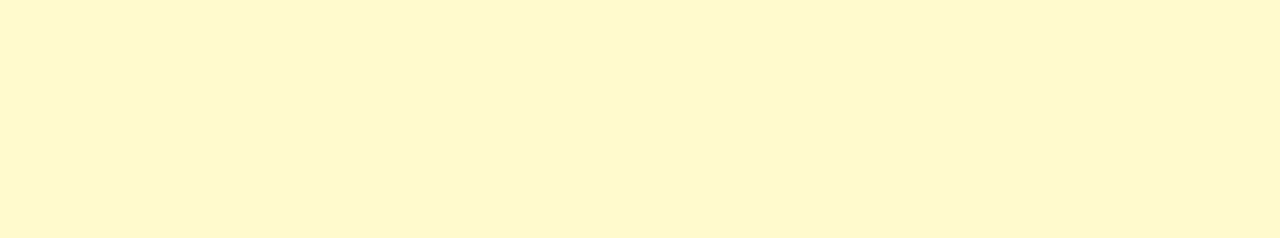
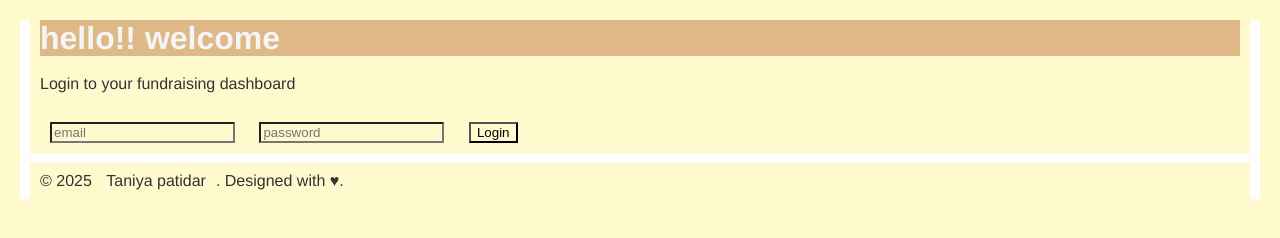
Before and after one commit to taniya-patidar/portfolio-website, a plain HTML site: page index.html in a window 1280 px wide. Drawn offline with Linux system fonts and the light colour scheme.

Commit message:
add new features

```diff
--- a/index.html
+++ b/index.html
@@ -3,9 +3,28 @@
 <head>
     <meta charset="UTF-8">
     <meta name="viewport" content="width=device-width, initial-scale=1.0">
-    <title>taniya-patidar| portfolio</title>
-    <link rel="stylesheet" href="style.css"/>
+    <title>intern dashboard login</title>
+    <link rel="stylesheet" href="style.css">
+    <link rel="preconnect" href="https://fonts.googleapis.com">
+<link rel="preconnect" href="https://fonts.gstatic.com" crossorigin>
+<link href="https://fonts.googleapis.com/css2?family=Dancing+Script:wght@400..700&display=swap" rel="stylesheet">
 </head>
-<body>
+<body class="loginbox">
+
+        <div class="login-container">
+            <h1>hello!! welcome</h1>
+            <p class="para1">Login to your fundraising dashboard</p>
+            <form action="dashboard.html">
+                <input type="email" placeholder="email" required>
+                 <input type="password" placeholder="password" required>
+                 <button type="submit"> Login</button>
+            </form>
+
+        </div>
+    </div>
+    <footer>
+            <p class="footer">&copy; 2025 <span class="name">Taniya patidar</span>.
+                  Designed with  &hearts;.</p>
+            </footer>
 </body>
 </html>
```
